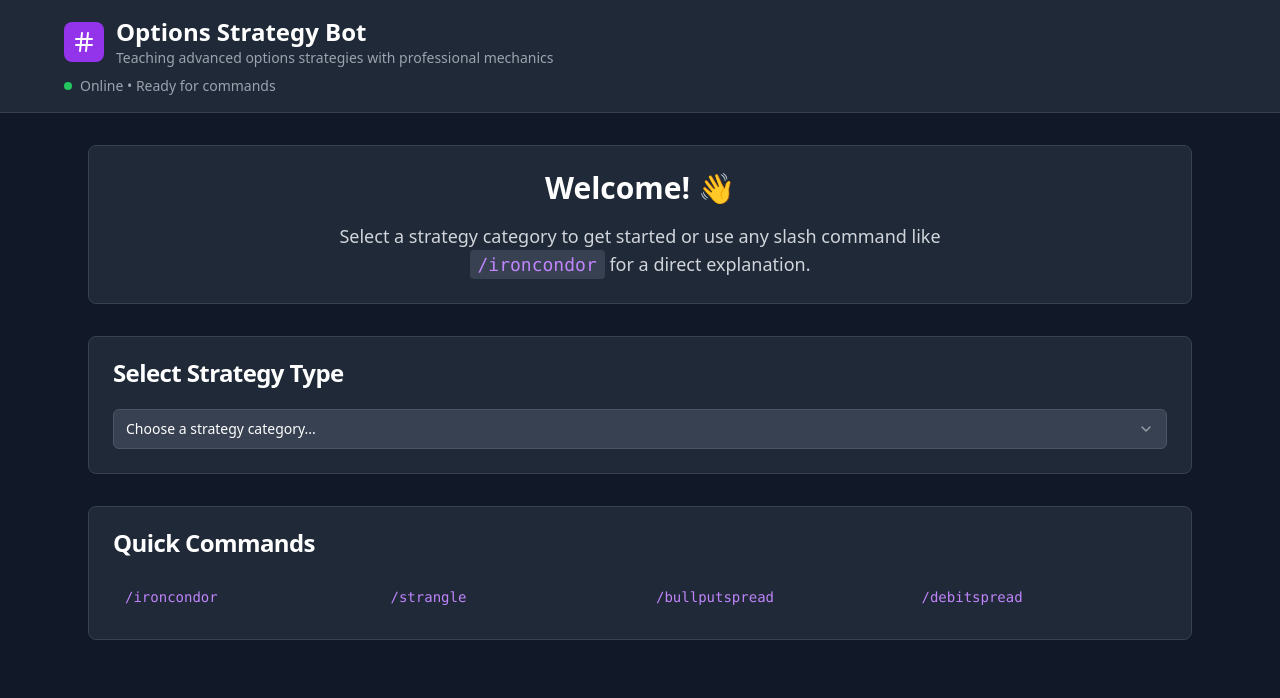
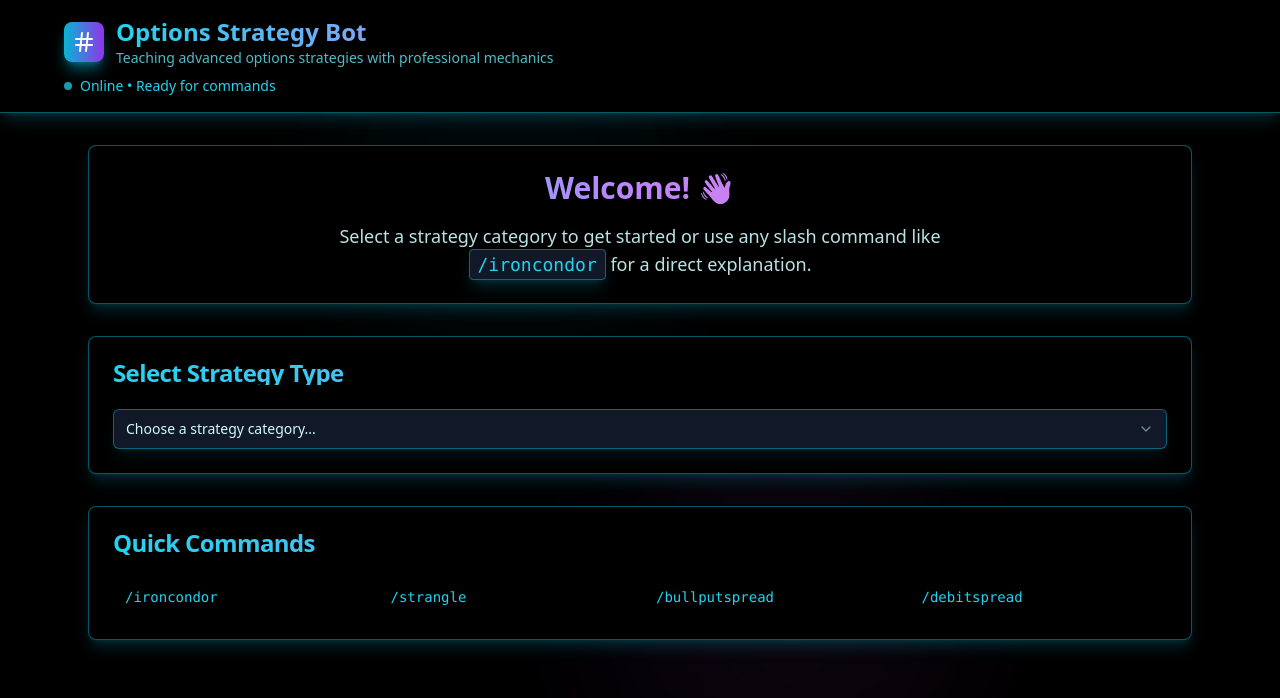
Before and after one commit to joeworsham2232/Options-Oracle, a React (Vite) app: page / in a window 1280 px wide. Shown: the top 698 px of the page. Built offline with nearby package versions, Linux system fonts and the light colour scheme.

Commit message:
Remove directional section and apply neon theme
Removed the "Directional / Aggressive" section from the categories and applied a neon theme to the application.

```diff
--- a/src/components/CategorySelector.tsx
+++ b/src/components/CategorySelector.tsx
@@ -11,18 +11,20 @@ interface CategorySelectorProps {
 
 const CategorySelector: React.FC<CategorySelectorProps> = ({ selectedCategory, onCategoryChange }) => {
   return (
-    <Card className="mb-8 bg-gray-800 border-gray-700">
+    <Card className="mb-8 bg-black border-cyan-500/50 shadow-lg shadow-cyan-500/20">
       <CardHeader>
-        <CardTitle className="text-white">Select Strategy Type</CardTitle>
+        <CardTitle className="text-transparent bg-gradient-to-r from-cyan-400 to-purple-400 bg-clip-text">
+          Select Strategy Type
+        </CardTitle>
       </CardHeader>
       <CardContent>
         <Select value={selectedCategory} onValueChange={onCategoryChange}>
-          <SelectTrigger className="bg-gray-700 border-gray-600 text-white">
+          <SelectTrigger className="bg-gray-900 border-cyan-500/50 text-cyan-100 shadow-lg shadow-cyan-500/10">
             <SelectValue placeholder="Choose a strategy category..." />
           </SelectTrigger>
-          <SelectContent className="bg-gray-700 border-gray-600">
+          <SelectContent className="bg-gray-900 border-cyan-500/50 shadow-lg shadow-cyan-500/20">
             {Object.entries(categories).map(([key, category]) => (
-              <SelectItem key={key} value={key} className="text-white focus:bg-gray-600">
+              <SelectItem key={key} value={key} className="text-cyan-100 focus:bg-cyan-500/20 focus:text-cyan-300">
                 {category.label}
               </SelectItem>
             ))}
--- a/src/components/Header.tsx
+++ b/src/components/Header.tsx
@@ -4,19 +4,21 @@ import { Hash } from 'lucide-react';
 
 const Header: React.FC = () => {
   return (
-    <div className="bg-gray-800 border-b border-gray-700 px-6 py-4">
+    <div className="bg-black border-b border-cyan-500/50 px-6 py-4 shadow-lg shadow-cyan-500/20">
       <div className="max-w-6xl mx-auto">
         <div className="flex items-center gap-3 mb-2">
-          <div className="w-10 h-10 bg-purple-600 rounded-lg flex items-center justify-center">
+          <div className="w-10 h-10 bg-gradient-to-r from-cyan-500 to-purple-600 rounded-lg flex items-center justify-center shadow-lg shadow-cyan-500/50">
             <Hash className="w-6 h-6 text-white" />
           </div>
           <div>
-            <h1 className="text-2xl font-bold text-white">Options Strategy Bot</h1>
-            <p className="text-gray-400 text-sm">Teaching advanced options strategies with professional mechanics</p>
+            <h1 className="text-2xl font-bold text-transparent bg-gradient-to-r from-cyan-400 to-purple-400 bg-clip-text">
+              Options Strategy Bot
+            </h1>
+            <p className="text-cyan-300/80 text-sm">Teaching advanced options strategies with professional mechanics</p>
           </div>
         </div>
-        <div className="flex items-center gap-2 text-sm text-gray-400">
-          <span className="w-2 h-2 bg-green-500 rounded-full"></span>
+        <div className="flex items-center gap-2 text-sm text-cyan-400">
+          <span className="w-2 h-2 bg-cyan-400 rounded-full animate-pulse shadow-lg shadow-cyan-400/50"></span>
           <span>Online • Ready for commands</span>
         </div>
       </div>
--- a/src/components/QuickCommands.tsx
+++ b/src/components/QuickCommands.tsx
@@ -9,9 +9,11 @@ interface QuickCommandsProps {
 
 const QuickCommands: React.FC<QuickCommandsProps> = ({ onStrategySelect }) => {
   return (
-    <Card className="mt-8 bg-gray-800 border-gray-700">
+    <Card className="mt-8 bg-black border-cyan-500/50 shadow-lg shadow-cyan-500/20">
       <CardHeader>
-        <CardTitle className="text-white">Quick Commands</CardTitle>
+        <CardTitle className="text-transparent bg-gradient-to-r from-cyan-400 to-purple-400 bg-clip-text">
+          Quick Commands
+        </CardTitle>
       </CardHeader>
       <CardContent>
         <div className="grid grid-cols-2 md:grid-cols-4 gap-2 text-sm">
@@ -20,7 +22,7 @@ const QuickCommands: React.FC<QuickCommandsProps> = ({ onStrategySelect }) => {
               key={cmd}
               variant="ghost"
               size="sm"
-              className="justify-start font-mono text-purple-400 hover:bg-gray-700"
+              className="justify-start font-mono text-cyan-400 hover:bg-cyan-500/10 hover:text-cyan-300 transition-all duration-300"
               onClick={() => onStrategySelect(cmd)}
             >
               /{cmd}
--- a/src/components/StrategyButtons.tsx
+++ b/src/components/StrategyButtons.tsx
@@ -15,11 +15,13 @@ const StrategyButtons: React.FC<StrategyButtonsProps> = ({ selectedCategory, onS
   const category = categories[selectedCategory as keyof typeof categories];
 
   return (
-    <Card className="mb-8 bg-gray-800 border-gray-700">
+    <Card className="mb-8 bg-black border-cyan-500/50 shadow-lg shadow-cyan-500/20">
       <CardHeader>
         <div className="flex items-center gap-2">
-          {React.createElement(category.icon, { className: "w-5 h-5 text-purple-400" })}
-          <CardTitle className="text-white">{category.label}</CardTitle>
+          {React.createElement(category.icon, { className: "w-5 h-5 text-cyan-400" })}
+          <CardTitle className="text-transparent bg-gradient-to-r from-cyan-400 to-purple-400 bg-clip-text">
+            {category.label}
+          </CardTitle>
         </div>
       </CardHeader>
       <CardContent>
@@ -28,12 +30,12 @@ const StrategyButtons: React.FC<StrategyButtonsProps> = ({ selectedCategory, onS
             <Button
               key={strategy.id}
               variant="outline"
-              className="justify-start h-auto p-4 bg-gray-700 border-gray-600 hover:bg-gray-600 text-left"
+              className="justify-start h-auto p-4 bg-gray-900 border-cyan-500/50 hover:bg-cyan-500/10 hover:border-cyan-400 text-left transition-all duration-300 hover:shadow-lg hover:shadow-cyan-500/20"
               onClick={() => onStrategySelect(strategy.id)}
             >
               <div>
-                <div className="font-medium text-white">{strategy.name}</div>
-                <div className="text-xs text-purple-400 mt-1">{strategy.command}</div>
+                <div className="font-medium text-cyan-100">{strategy.name}</div>
+                <div className="text-xs text-cyan-400 mt-1">{strategy.command}</div>
               </div>
             </Button>
           ))}
--- a/src/components/StrategyDetail.tsx
+++ b/src/components/StrategyDetail.tsx
@@ -26,31 +26,33 @@ interface StrategyDetailProps {
 
 const StrategyDetail: React.FC<StrategyDetailProps> = ({ strategy }) => {
   return (
-    <Card className="w-full bg-gray-800 border-gray-700 text-gray-100">
+    <Card className="w-full bg-black border-cyan-500/50 text-cyan-100 shadow-lg shadow-cyan-500/20">
       <CardHeader>
         <div className="flex items-center gap-2 mb-2">
-          <Hash className="w-4 h-4 text-purple-400" />
-          <Badge variant="outline" className="text-purple-400 border-purple-400">
+          <Hash className="w-4 h-4 text-cyan-400" />
+          <Badge variant="outline" className="text-cyan-400 border-cyan-400 bg-cyan-500/10">
             Strategy
           </Badge>
         </div>
-        <CardTitle className="text-2xl font-bold text-white">{strategy.title}</CardTitle>
-        <p className="text-gray-400">{strategy.description}</p>
+        <CardTitle className="text-2xl font-bold text-transparent bg-gradient-to-r from-cyan-400 to-purple-400 bg-clip-text">
+          {strategy.title}
+        </CardTitle>
+        <p className="text-cyan-300/80">{strategy.description}</p>
       </CardHeader>
       <CardContent className="space-y-6">
         <div>
-          <h4 className="font-semibold text-lg text-blue-400 mb-2">What It Is:</h4>
-          <p className="text-gray-300 leading-relaxed">{strategy.content.whatItIs}</p>
+          <h4 className="font-semibold text-lg text-cyan-400 mb-2">What It Is:</h4>
+          <p className="text-cyan-100/90 leading-relaxed">{strategy.content.whatItIs}</p>
         </div>
 
         <div>
-          <h4 className="font-semibold text-lg text-green-400 mb-2">When to Use It:</h4>
-          <p className="text-gray-300 leading-relaxed">{strategy.content.whenToUse}</p>
+          <h4 className="font-semibold text-lg text-purple-400 mb-2">When to Use It:</h4>
+          <p className="text-cyan-100/90 leading-relaxed">{strategy.content.whenToUse}</p>
         </div>
 
         <div>
-          <h4 className="font-semibold text-lg text-yellow-400 mb-2">How to Set It Up:</h4>
-          <ul className="list-disc list-inside space-y-1 text-gray-300">
+          <h4 className="font-semibold text-lg text-pink-400 mb-2">How to Set It Up:</h4>
+          <ul className="list-disc list-inside space-y-1 text-cyan-100/90">
             {strategy.content.setup.map((step: string, index: number) => (
               <li key={index} className="leading-relaxed">{step}</li>
             ))}
@@ -58,8 +60,8 @@ const StrategyDetail: React.FC<StrategyDetailProps> = ({ strategy }) => {
         </div>
 
         <div>
-          <h4 className="font-semibold text-lg text-orange-400 mb-2">Trade Management:</h4>
-          <ul className="list-disc list-inside space-y-1 text-gray-300">
+          <h4 className="font-semibold text-lg text-yellow-400 mb-2">Trade Management:</h4>
+          <ul className="list-disc list-inside space-y-1 text-cyan-100/90">
             {strategy.content.management.map((rule: string, index: number) => (
               <li key={index} className="leading-relaxed">{rule}</li>
             ))}
@@ -67,19 +69,19 @@ const StrategyDetail: React.FC<StrategyDetailProps> = ({ strategy }) => {
         </div>
 
         <div className="grid grid-cols-1 md:grid-cols-2 gap-4">
-          <div className="bg-green-900/20 border border-green-700 rounded-lg p-4">
+          <div className="bg-green-500/10 border border-green-400/50 rounded-lg p-4 shadow-lg shadow-green-500/10">
             <h5 className="font-semibold text-green-400 mb-1">Max Profit:</h5>
-            <p className="text-gray-300 text-sm">{strategy.content.maxProfit}</p>
+            <p className="text-cyan-100/90 text-sm">{strategy.content.maxProfit}</p>
           </div>
-          <div className="bg-red-900/20 border border-red-700 rounded-lg p-4">
+          <div className="bg-red-500/10 border border-red-400/50 rounded-lg p-4 shadow-lg shadow-red-500/10">
             <h5 className="font-semibold text-red-400 mb-1">Max Loss:</h5>
-            <p className="text-gray-300 text-sm">{strategy.content.maxLoss}</p>
+            <p className="text-cyan-100/90 text-sm">{strategy.content.maxLoss}</p>
           </div>
         </div>
 
-        <div className="bg-purple-900/20 border border-purple-700 rounded-lg p-4">
+        <div className="bg-purple-500/10 border border-purple-400/50 rounded-lg p-4 shadow-lg shadow-purple-500/10">
           <h5 className="font-semibold text-purple-400 mb-2">Pro Tip:</h5>
-          <p className="text-gray-300 text-sm leading-relaxed">{strategy.content.proTip}</p>
+          <p className="text-cyan-100/90 text-sm leading-relaxed">{strategy.content.proTip}</p>
         </div>
       </CardContent>
     </Card>
--- a/src/components/WelcomeMessage.tsx
+++ b/src/components/WelcomeMessage.tsx
@@ -4,12 +4,18 @@ import { Card, CardContent } from '@/components/ui/card';
 
 const WelcomeMessage: React.FC = () => {
   return (
-    <Card className="mb-8 bg-gray-800 border-gray-700">
+    <Card className="mb-8 bg-black border-cyan-500/50 shadow-lg shadow-cyan-500/20">
       <CardContent className="pt-6">
         <div className="text-center space-y-4">
-          <h2 className="text-3xl font-bold text-white">Welcome! 👋</h2>
-          <p className="text-gray-300 text-lg max-w-2xl mx-auto">
-            Select a strategy category to get started or use any slash command like <code className="bg-gray-700 px-2 py-1 rounded text-purple-400">/ironcondor</code> for a direct explanation.
+          <h2 className="text-3xl font-bold text-transparent bg-gradient-to-r from-cyan-400 via-purple-400 to-pink-400 bg-clip-text">
+            Welcome! 👋
+          </h2>
+          <p className="text-cyan-100/90 text-lg max-w-2xl mx-auto">
+            Select a strategy category to get started or use any slash command like{' '}
+            <code className="bg-gray-900 border border-cyan-500/50 px-2 py-1 rounded text-cyan-400 shadow-lg shadow-cyan-500/20">
+              /ironcondor
+            </code>{' '}
+            for a direct explanation.
           </p>
         </div>
       </CardContent>
--- a/src/data/categories.ts
+++ b/src/data/categories.ts
@@ -1,5 +1,5 @@
 
-import { TrendingUp, TrendingDown, BarChart3, Target } from 'lucide-react';
+import { TrendingUp, TrendingDown, BarChart3 } from 'lucide-react';
 
 export const categories = {
   bullish: {
@@ -36,17 +36,5 @@ export const categories = {
       { id: 'invertedstrangle', name: 'Inverted Strangle', command: '/invertedstrangle' },
       { id: 'ratiospread', name: 'Ratio Spread', command: '/ratioSpread' }
     ]
-  },
-  directional: {
-    label: '🎯 Directional / Aggressive',
-    icon: Target,
-    strategies: [
-      { id: 'debitspread', name: 'Call/Put Debit Spread', command: '/debitspread' },
-      { id: 'ratiospread2', name: 'Ratio Spread', command: '/ratioSpread' },
-      { id: 'brokenwing2', name: 'Broken Wing Butterfly', command: '/brokenwingbutterfly' },
-      { id: 'invertedstrangle2', name: 'Inverted Strangle', command: '/invertedstrangle' },
-      { id: 'poormanscall2', name: "Poor Man's Covered Call", command: '/poorMansCoveredCall' },
-      { id: 'diagonal2', name: 'Diagonal Spread', command: '/diagonal' }
-    ]
   }
 };
--- a/src/pages/Index.tsx
+++ b/src/pages/Index.tsx
@@ -24,7 +24,15 @@ const Index = () => {
   const currentStrategy = selectedStrategy ? strategyDetails[selectedStrategy as keyof typeof strategyDetails] : null;
 
   return (
-    <div className="min-h-screen bg-gray-900 text-gray-100">
+    <div className="min-h-screen bg-black text-cyan-100 relative overflow-hidden">
+      {/* Neon background effects */}
+      <div className="fixed inset-0 opacity-30">
+        <div className="absolute top-0 left-1/4 w-96 h-96 bg-cyan-500/20 rounded-full blur-3xl animate-pulse"></div>
+        <div className="absolute bottom-0 right-1/4 w-96 h-96 bg-purple-500/20 rounded-full blur-3xl animate-pulse delay-1000"></div>
+        <div className="absolute top-1/2 left-1/2 w-96 h-96 bg-pink-500/10 rounded-full blur-3xl animate-pulse delay-500"></div>
+      </div>
+
+      <div className="relative z-10">
         <Header />
 
         <div className="max-w-6xl mx-auto px-6 py-8">
@@ -49,6 +57,7 @@ const Index = () => {
           <QuickCommands onStrategySelect={handleStrategySelect} />
         </div>
       </div>
+    </div>
   );
 };
 
```
Lines whose indentation alone changed are shown as unchanged.
